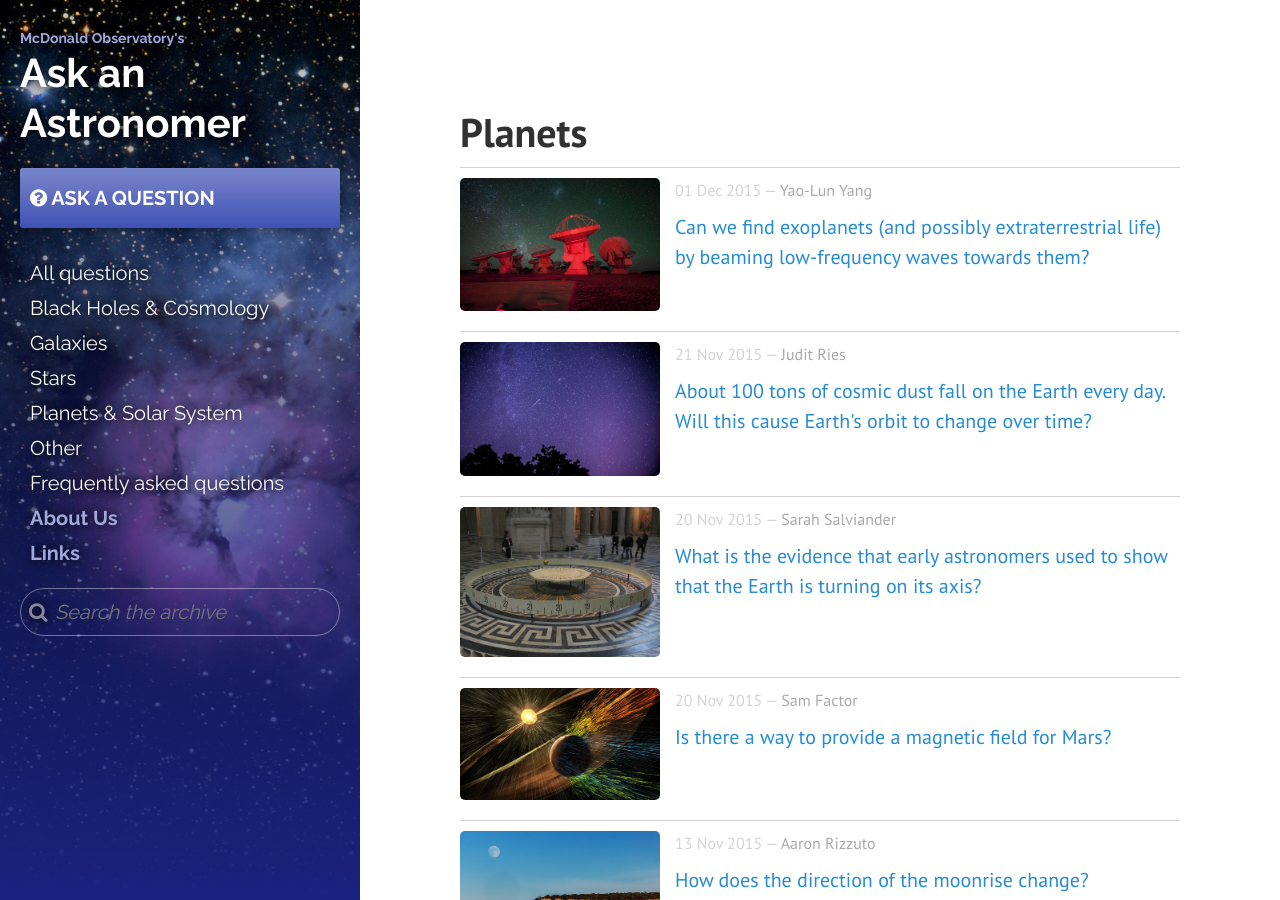
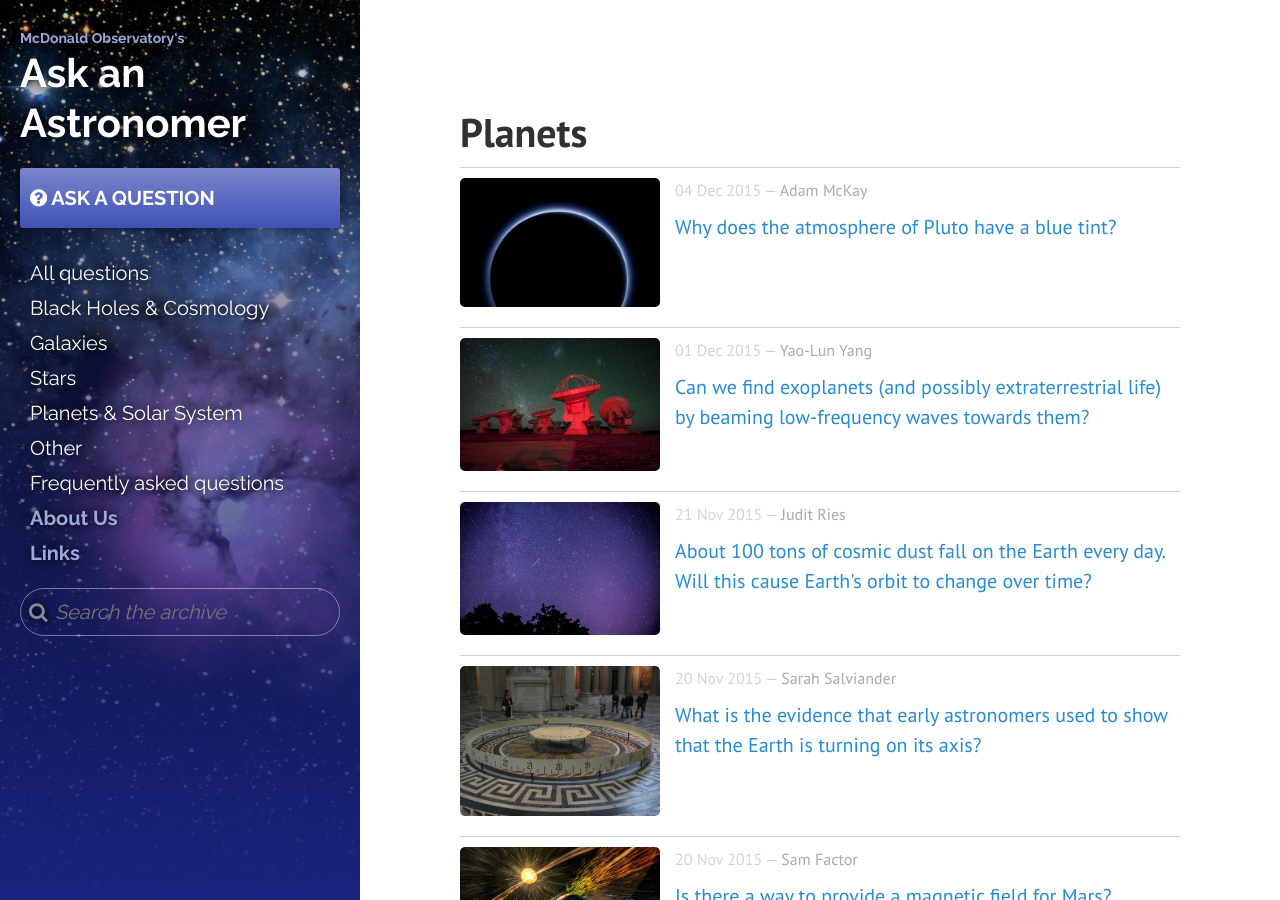
Before and after one commit to askanastronomer/askanastronomer.github.io, a Jekyll site: the page built from planets.html, in a window 1280 px wide and 900 px high. Built offline with Jekyll 4.4.1, drawn with Linux system fonts in a browser that asks for light colours; nearby versions of some CDN libraries.

Commit message:
Added AMK answer

```diff
--- /dev/null
+++ b/_posts/2015-12-04-pluto-blue-haze.md
@@ -0,0 +1,26 @@
+---
+layout: post
+title: Why does the atmosphere of Pluto have a blue tint?
+author: Adam McKay
+categories: planets
+thumbnail: http://askanastronomer.org/img/pluto_haze_thumb.jpg
+---
+<div class="image">
+<img src="/img/pluto_haze.jpg">
+<div class="caption">A near-true-colour image of Pluto's bluish hazes taken by New Horizons. Credit: NASA/JHUAPL/SwRI, <a href="http://www.nasa.gov/nh/nh-finds-blue-skies-and-water-ice-on-pluto">Source</a>.</div>
+</div>
+
+**The New Horizons eclipse photo of Pluto shows the atmosphere as a blue ring, while a similar picture of Earth would show ours with a red hue. What causes the difference since they both have a nitrogen atmosphere?**
+
+Thank you for your question.  It's a good one!  You are correct in that the primary constituent of both Pluto's atmosphere and our own is nitrogen.  For the Earth's atmosphere, the dominant process affecting the color of the atmosphere is a process called [Rayleigh scattering](https://en.wikipedia.org/wiki/Rayleigh_scattering).  This occurs when light scatters off of atoms and molecules in an atmosphere, and this process affects blue light a lot, but barely affects red light.  This is why when you look at the Earth from space the atmosphere around the edge looks red.  The blue light gets deflected out of the way, while the red light passes through unimpeded (this is also why the sky is blue and sunsets/sunrises look red).
+
+<div class="image-40">
+<img src="/img/pluto_fog.jpg">
+<div class="caption">A near-sunset view of Pluto's surface. Credits: NASA/JHUAPL/SwRI, <a href="https://www.nasa.gov/feature/pluto-wows-in-spectacular-new-backlit-panorama">Source</a></div>
+</div>
+However in the case of Pluto, the atmosphere isn't dense enough for Rayleigh scattering to really work. In the case of Pluto, the blue color comes from particles in the atmosphere called [tholins](https://en.wikipedia.org/wiki/Tholin).  These particles make up the haze layers you may have heard about from the New Horizons images (see [this New Horizons gallery](https://www.nasa.gov/feature/pluto-wows-in-spectacular-new-backlit-panorama) for a really cool picture of these haze layers).  We do not completely understand the nature of these particles or why they look blue, but stay tuned for new results from New Horizons!  [Here is a recent news article talking more about this](http://www.sciencealert.com/this-is-our-first-glimpse-at-the-colour-of-pluto-s-atmosphere-and-it-s-not-what-scientists-expected).
+
+I hope this answers your question.  Please do not hesitate to contact me or the Ask and Astronomer page with follow up questions!
+
+Dr. Adam McKay<br>
+*UT Austin*
```
Also changed, not shown: _posts/2015-09-22-astronomy-as-career.md (+0 -1 lines), img/pluto_fog.jpg (added), img/pluto_haze.jpg (added), img/pluto_haze_thumb.jpg (added).
